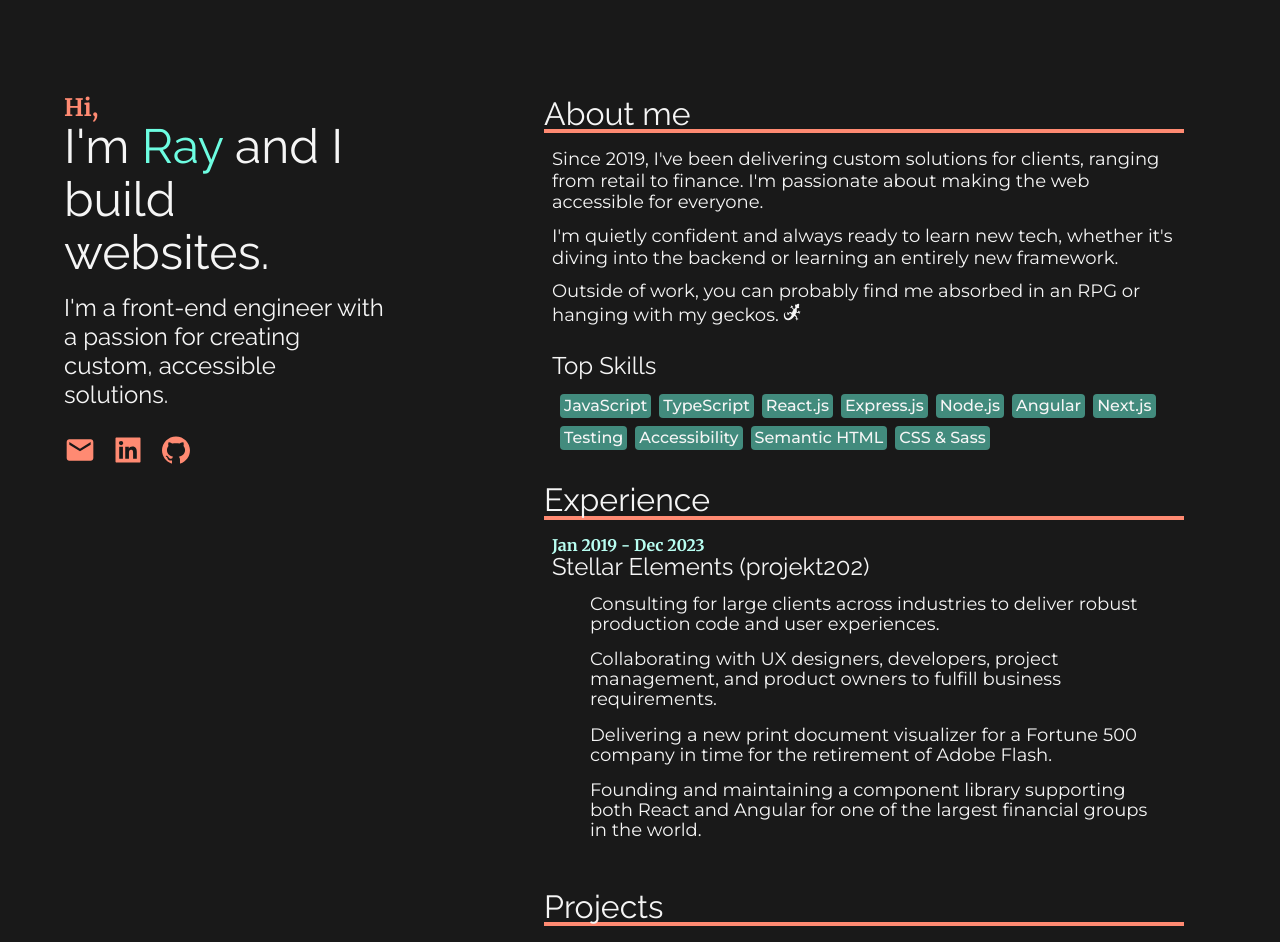
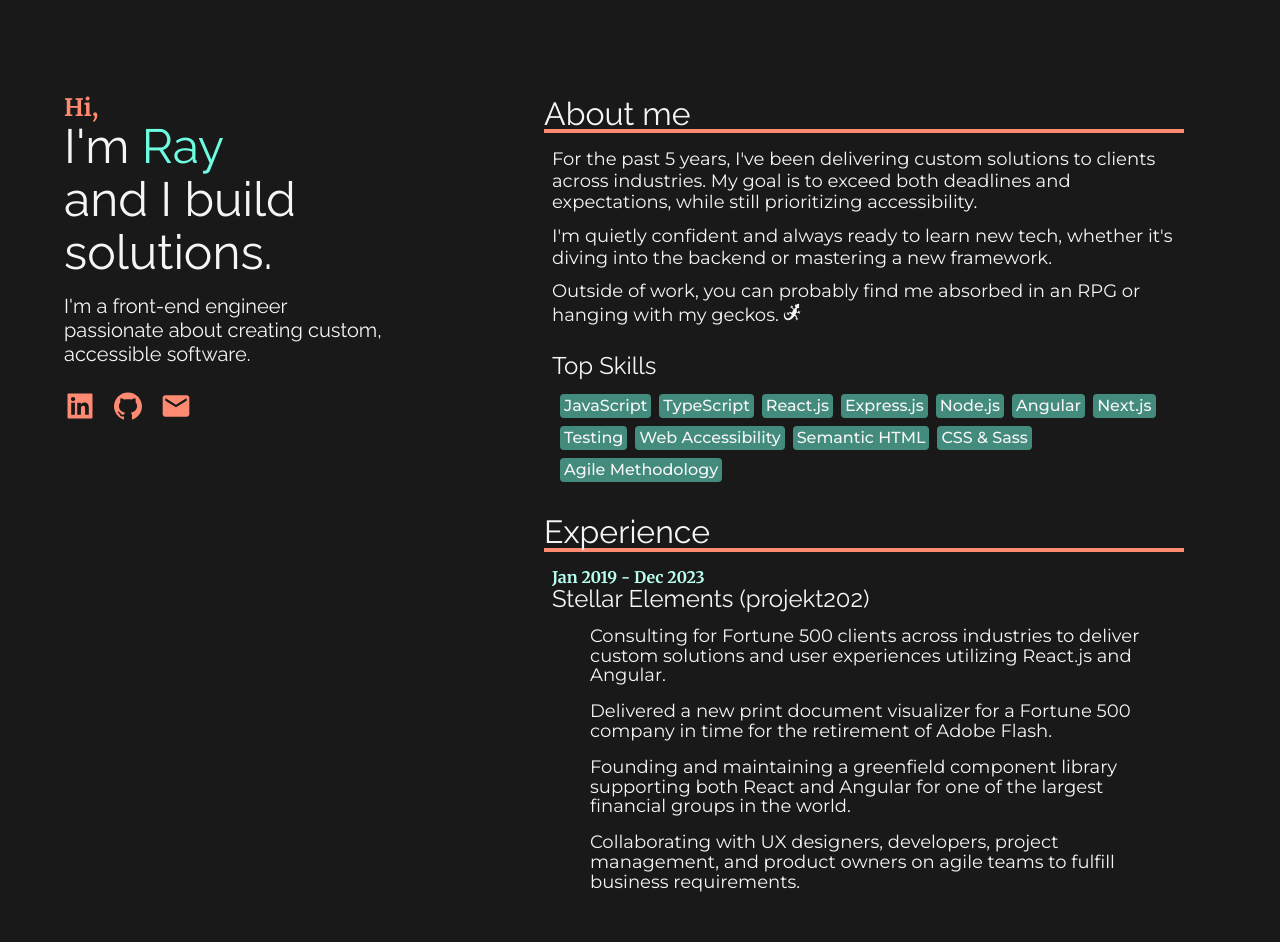
Before and after one commit to RayOlivier/portfolio, a React (Vite) app: page / in a window 1280 px wide. Shown: the top 942 px of the page. Built offline with nearby package versions, Linux system fonts and the light colour scheme; some icons are missing.

Commit message:
content edits and reorganization

```diff
--- a/src/App.scss
+++ b/src/App.scss
@@ -21,7 +21,7 @@
   display: flex;
   flex-direction: column;
   justify-content: center;
-  padding: 0 4rem;
+  padding: 0 3.5rem;
   height: 100vh;
 
   &__links {
@@ -32,6 +32,10 @@
     }
   }
 
+  @media (min-width: $tablet) {
+    padding: 0 6rem;
+  }
+
   @media (min-width: $desktop) {
     position: sticky;
     align-self: flex-start;
@@ -39,9 +43,9 @@
     left: 0;
     width: 25%;
     min-width: 40rem;
-    padding: 0 8rem;
     justify-content: flex-start;
     background-color: $black;
+    padding: 0 8rem;
   }
 }
 
@@ -54,19 +58,35 @@
   font-weight: bolder;
   font-size: 3rem;
   font-family: 'Merriweather', serif;
+
+  span {
+    color: $white;
+  }
 }
 
 .introduction {
   font-family: 'Raleway', sans-serif;
+  // margin-bottom: 0;
+  // font-weight: bold;
 
   span {
     color: $primary;
   }
 }
 
+.title {
+  font-family: 'Raleway', sans-serif;
+  font-size: 3rem;
+  // font-weight: bold;
+  color: $white_90;
+  color: $white;
+  // color: $primary_light;
+}
+
 .tagline {
-  font-size: 3rem;
+  font-size: 2.5rem;
   font-family: 'Raleway', sans-serif;
+  margin-bottom: 2rem;
 }
 
 /*
@@ -172,6 +192,7 @@
   display: flex;
   flex-direction: column;
   flex-wrap: wrap;
+  gap: 2rem;
   padding-right: 1rem;
 
   @media (min-width: $desktop) {
--- a/src/App.tsx
+++ b/src/App.tsx
@@ -34,9 +34,13 @@ function App() {
         <div className="landing">
           <div className="eyebrow">Hi,</div>
           <h1 className="introduction">
-            I'm <span>Ray</span> and I build websites.
+            I'm <span>Ray</span>
+            <br />
+            and I build solutions.
           </h1>
-          <p className="tagline">I'm a front-end engineer with a passion for creating custom, accessible solutions.</p>
+
+          <p className="tagline">I'm a front-end engineer passionate about creating custom, accessible software.</p>
+
           <div className="header__links">
             <SocialLinks size="4rem"></SocialLinks>
           </div>
@@ -49,10 +53,10 @@ function App() {
             <div className="about__text">
               <div>
                 <p>
-                  Since 2019, I've been delivering custom solutions for clients, ranging from retail to finance. I'm passionate about making the web accessible
-                  for everyone.
+                  For the past 5 years, I've been delivering custom solutions to clients across industries. My goal is to exceed both deadlines and
+                  expectations, while still prioritizing accessibility.
                 </p>
-                <p>I'm quietly confident and always ready to learn new tech, whether it's diving into the backend or learning an entirely new framework.</p>
+                <p>I'm quietly confident and always ready to learn new tech, whether it's diving into the backend or mastering a new framework.</p>
                 <p>
                   Outside of work, you can probably find me absorbed in an RPG or hanging with my geckos. <GiGecko />
                 </p>
@@ -69,9 +73,10 @@ function App() {
                 <li>Angular</li>
                 <li>Next.js</li>
                 <li>Testing</li>
-                <li>Accessibility</li>
+                <li>Web Accessibility</li>
                 <li>Semantic HTML</li>
                 <li>CSS & Sass</li>
+                <li>Agile Methodology</li>
               </ul>
             </div>
           </div>
@@ -86,25 +91,25 @@ function App() {
                 <div className="bullet">
                   <PiDiamondBold />
                 </div>{' '}
-                Consulting for large clients across industries to deliver robust production code and user experiences.
+                Consulting for Fortune 500 clients across industries to deliver custom solutions and user experiences utilizing React.js and Angular.
               </li>
               <li>
                 <div className="bullet">
                   <PiDiamondBold />
                 </div>
-                Collaborating with UX designers, developers, project management, and product owners to fulfill business requirements.
+                Delivered a new print document visualizer for a Fortune 500 company in time for the retirement of Adobe Flash.
               </li>
               <li>
                 <div className="bullet">
                   <PiDiamondBold />
                 </div>
-                Delivering a new print document visualizer for a Fortune 500 company in time for the retirement of Adobe Flash.
+                Founding and maintaining a greenfield component library supporting both React and Angular for one of the largest financial groups in the world.
               </li>
               <li>
                 <div className="bullet">
                   <PiDiamondBold />
                 </div>
-                Founding and maintaining a component library supporting both React and Angular for one of the largest financial groups in the world.
+                Collaborating with UX designers, developers, project management, and product owners on agile teams to fulfill business requirements.
               </li>
             </ul>
           </div>
@@ -152,9 +157,11 @@ function App() {
           <h2>Contact</h2>
           <div className="section__content">
             <p>
-              Whether you have an opportunity or just want to chat, my inbox is always open!
+              Whether you have an opportunity or just want to chat, my inbox is open!
               <br />
-              Let's <a href="https://www.linkedin.com/in/rayolivier/">connect on LinkedIn</a>, or <a href="mailto:rayolivier@outlook.com">shoot me an email</a>!
+              <br />
+              Let's <a href="https://www.linkedin.com/in/rayolivier/">connect on LinkedIn</a>, or feel free to{' '}
+              <a href="mailto:rayolivier@outlook.com">shoot me an email</a>!
             </p>
           </div>
         </section>
--- a/src/components/footer/footer.scss
+++ b/src/components/footer/footer.scss
@@ -7,5 +7,4 @@
   font-size: 1.5rem;
   padding: 3rem 1rem 2rem;
   width: 100%;
-  // justify-content: space-around;
 }
--- a/src/components/social-links/social-links.tsx
+++ b/src/components/social-links/social-links.tsx
@@ -12,11 +12,6 @@ const SocialLinks: React.FC<SocialLinksProps> = ({ size = '3rem' }) => {
   return (
     <ul className="social-links">
       <li>
-        <a href="mailto:rayolivier@outlook.com" aria-label="Send me an email">
-          <MdEmail size={size} />
-        </a>
-      </li>
-      <li>
         <a href="https://www.linkedin.com/in/rayolivier/" target="_blank" aria-label="LinkedIn Profile">
           <AiFillLinkedin size={size} />
         </a>
@@ -26,6 +21,11 @@ const SocialLinks: React.FC<SocialLinksProps> = ({ size = '3rem' }) => {
           <AiFillGithub size={size} />
         </a>
       </li>
+      <li>
+        <a href="mailto:rayolivier@outlook.com" aria-label="Send me an email">
+          <MdEmail size={size} />
+        </a>
+      </li>
     </ul>
   );
 };
```
